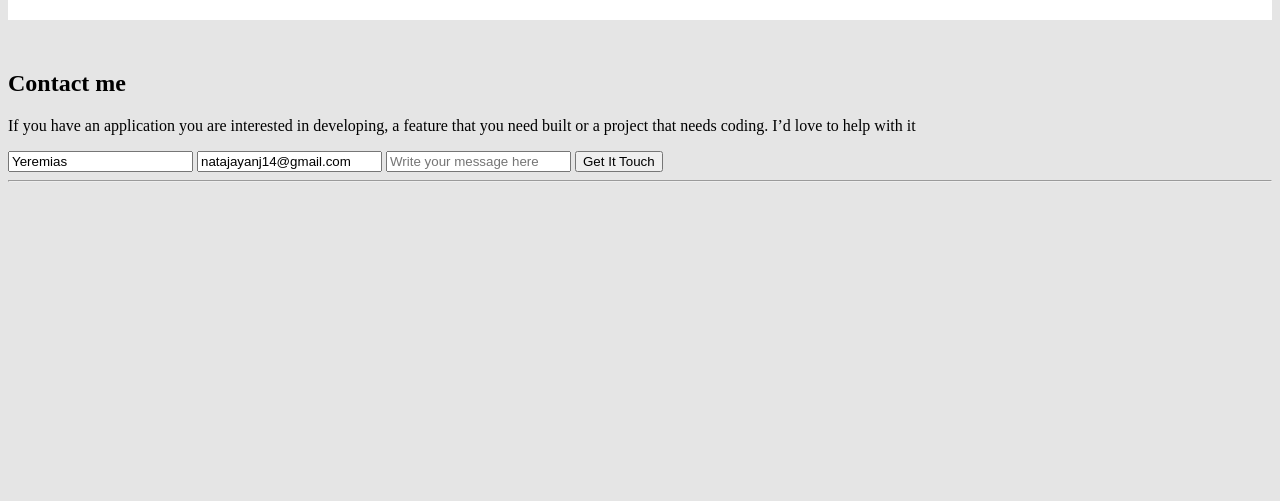
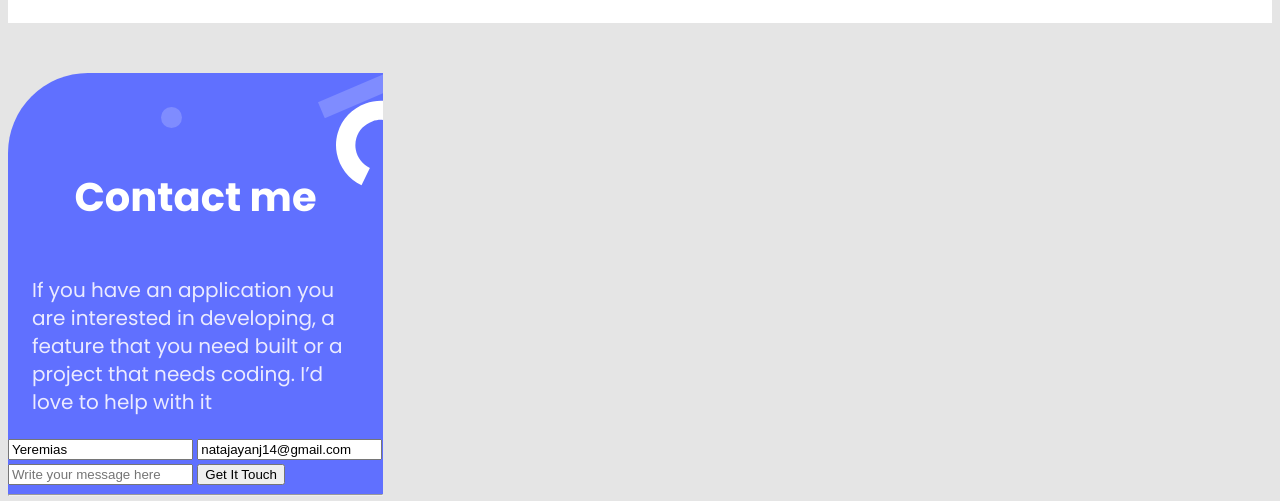
Before and after one commit to nmeziany/SkeletonMobilePortfolio, a website: page index.html in a window 1280 px wide. Shown: the part 3738-4239 px from the top of the page. Before the commit the page ends 3928 px from the top, so only its background shows below. Drawn offline with Linux system fonts and the light colour scheme.

Commit message:
add background image to form and styling

```diff
--- a/index.html
+++ b/index.html
@@ -200,9 +200,9 @@
         </div>
       </section>
     </main>
-    <footer>
-      <div>
-        <h2>Contact me</h1>
+    <footer class="contact-form">
+      <div class="contact-me">
+        <h2 >Contact me</h2>
         <p>If you have an application you are interested in developing, a feature that you need built or a project that needs coding. I’d love to help with it </p>
       </div>
       <form action="send">
--- a/style.css
+++ b/style.css
@@ -2,6 +2,7 @@
 
 html {
   background-color: #e5e5e5;
+  font-family: "Poppins", "Segoe UI", Tahoma, Geneva, Verdana, sans-serif;
 }
 
 header {
@@ -263,3 +264,35 @@ li {
 .moreabout a:active {
   text-decoration: inherit;
 }
+
+.contact-form {
+  width: 375px;
+  background-image: url("./images/contact-form.svg");
+  background-position: top right;
+  background-repeat: no-repeat;
+  background-color: #6070ff;
+  border-top-left-radius: 80px;
+  padding-top: 65px;
+}
+
+.contact-me {
+  display: flex;
+  flex-direction: column;
+  align-items: center;
+}
+
+.contact-me h2 {
+  color: white;
+  font-weight: 700;
+  font-size: 40px;
+  line-height: 52px;
+  margin;
+}
+
+.contact-me p {
+  color: #EBEBFF;
+  font-weight: 400;
+  font-size: 20px;
+  line-height: 28px;
+  width: 327px;
+}
```
Also changed, not shown: images/contact-form.svg (added).
